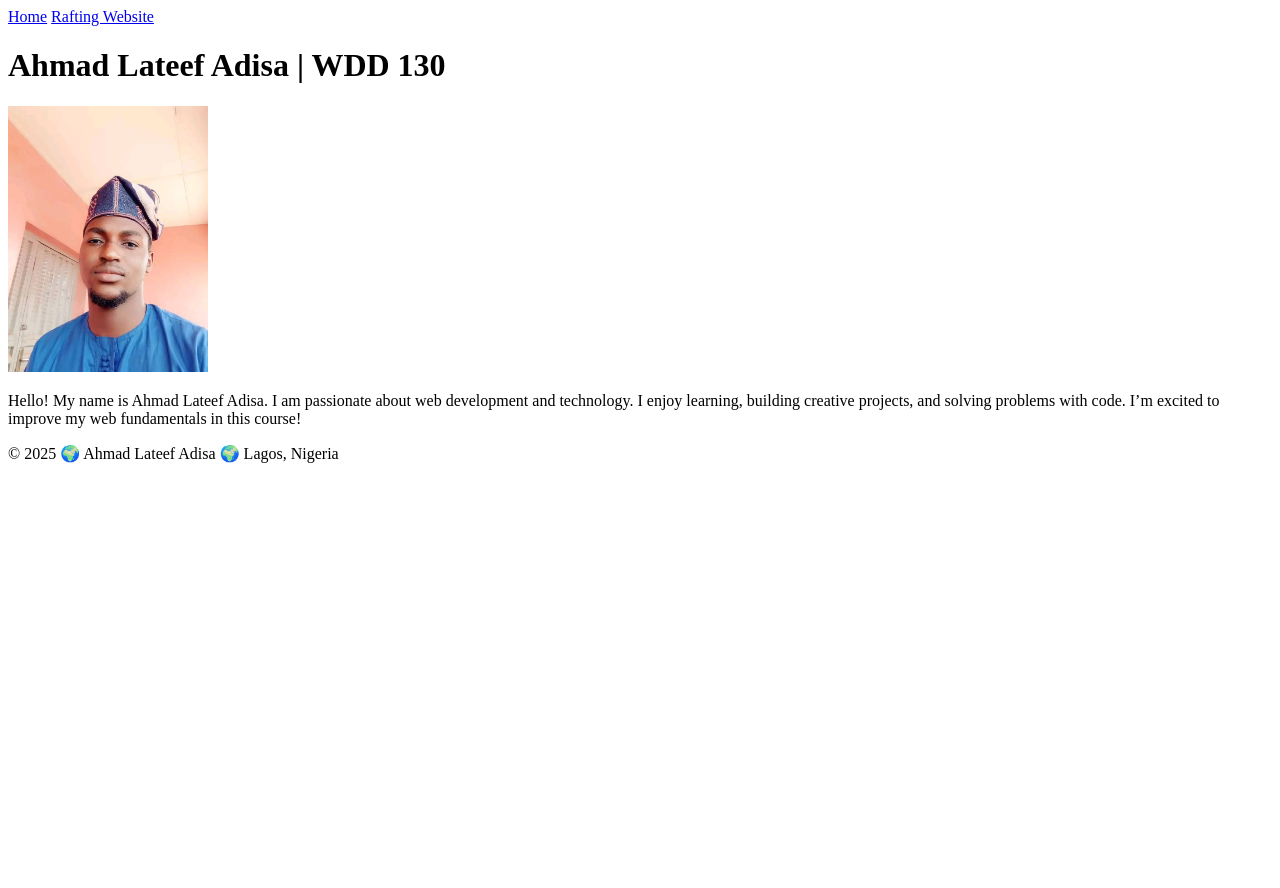
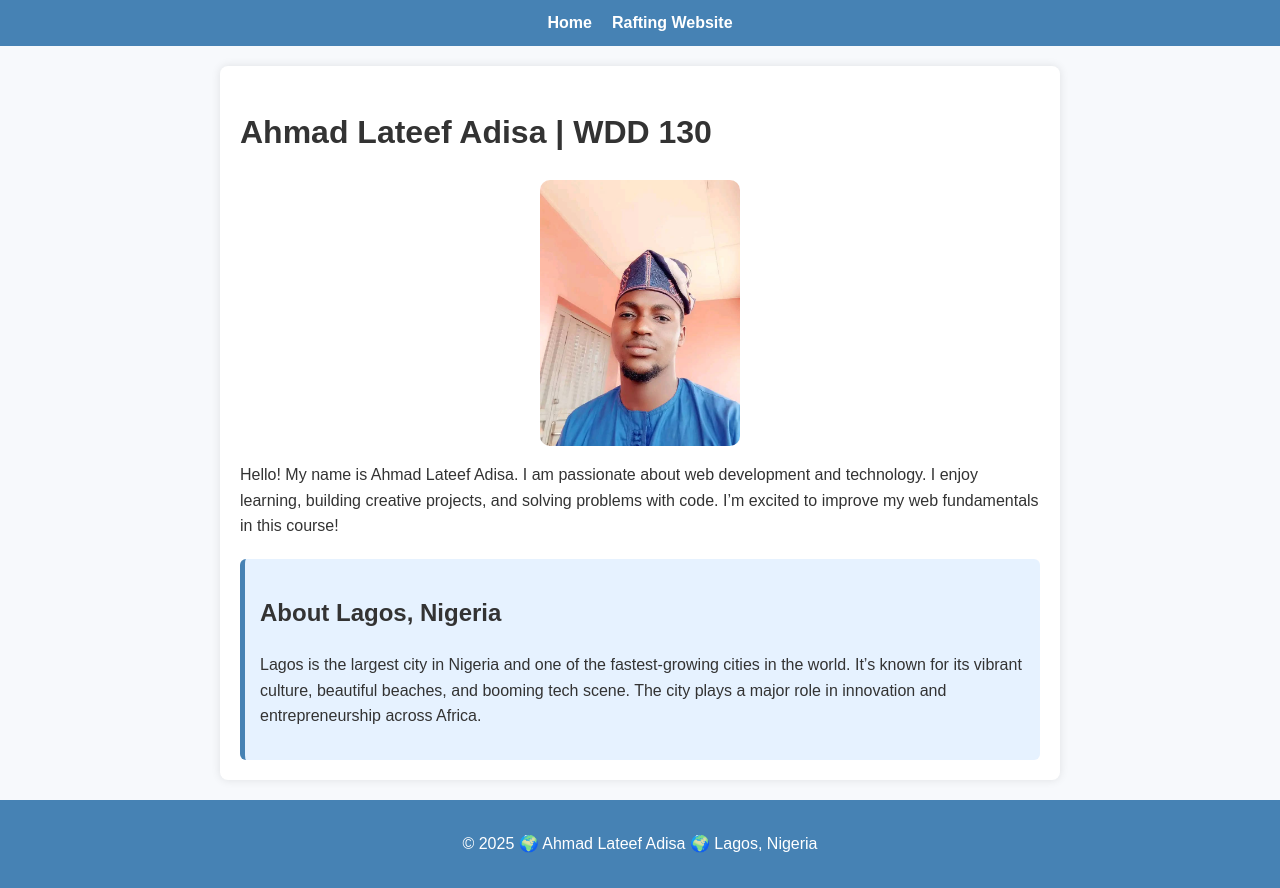
Before and after one commit to LateefAhmad53/wdd130, a plain HTML site: page index.html in a window 1280 px wide. Before the commit the page ends 800 px from the top, so only its background shows below. Drawn offline with Linux system fonts and the light colour scheme.

Commit message:
home enhancement

```diff
--- a/index.html
+++ b/index.html
@@ -3,7 +3,10 @@
   <head>
     <meta charset="utf-8">
     <meta name="viewport" content="width=device-width, initial-scale=1.0">
+    <meta name="description" content="My Personal homepage-Ahmad Lateef Adisa, a web development student learning HTML, CSS, web design principles and programming.">
+    <meta name="author" content="Ahmad Lateef Adisa">
     <title>Ahmad Lateef Adisa | WDD 130</title>
+    <link rel="stylesheet" href="styles/styles.css">
   </head>
   <body>
     <header>
@@ -12,6 +15,7 @@
         <a href="wwr/">Rafting Website</a>
       </nav>
     </header>
+
     <main>
       <h1>Ahmad Lateef Adisa | WDD 130</h1>
       <img src="images/profile.jpg" alt="Hello, my name is Ahmad Lateef Adisa" width="200">
@@ -20,7 +24,17 @@
         and technology. I enjoy learning, building creative projects, and solving
         problems with code. I’m excited to improve my web fundamentals in this course!
       </p>
+
+      <aside>
+        <h2>About Lagos, Nigeria</h2>
+        <p>
+          Lagos is the largest city in Nigeria and one of the fastest-growing cities in the world.
+          It’s known for its vibrant culture, beautiful beaches, and booming tech scene.
+          The city plays a major role in innovation and entrepreneurship across Africa.
+        </p>
+      </aside>
     </main>
+
     <footer>
       <p>&copy; 2025 🌍 Ahmad Lateef Adisa 🌍 Lagos, Nigeria</p>
     </footer>
--- /dev/null
+++ b/styles/styles.css
@@ -0,0 +1,61 @@
+body {
+  font-family: Arial, sans-serif;
+  line-height: 1.6;
+  margin: 0;
+  padding: 0;
+  background-color: #f7f9fc;
+  color: #333;
+}
+
+header {
+  background-color: steelblue;
+  color: white;
+  padding: 10px 0;
+}
+
+nav {
+  display: flex;
+  justify-content: center;
+  gap: 20px;
+}
+
+nav a {
+  color: white;
+  text-decoration: none;
+  font-weight: bold;
+}
+
+nav a:hover {
+  text-decoration: underline;
+}
+
+main {
+  max-width: 800px;
+  margin: 20px auto;
+  padding: 20px;
+  background: white;
+  border-radius: 8px;
+  box-shadow: 0 0 10px rgba(0,0,0,0.1);
+}
+
+img {
+  display: block;
+  margin: 0 auto;
+  border-radius: 10px;
+}
+
+aside {
+  background-color: #e6f2ff;
+  border-left: 5px solid steelblue;
+  padding: 15px;
+  margin-top: 20px;
+  border-radius: 6px;
+}
+
+footer {
+  text-align: center;
+  background-color: steelblue;
+  color: white;
+  padding: 15px 0;
+  margin-top: 20px;
+}
```
